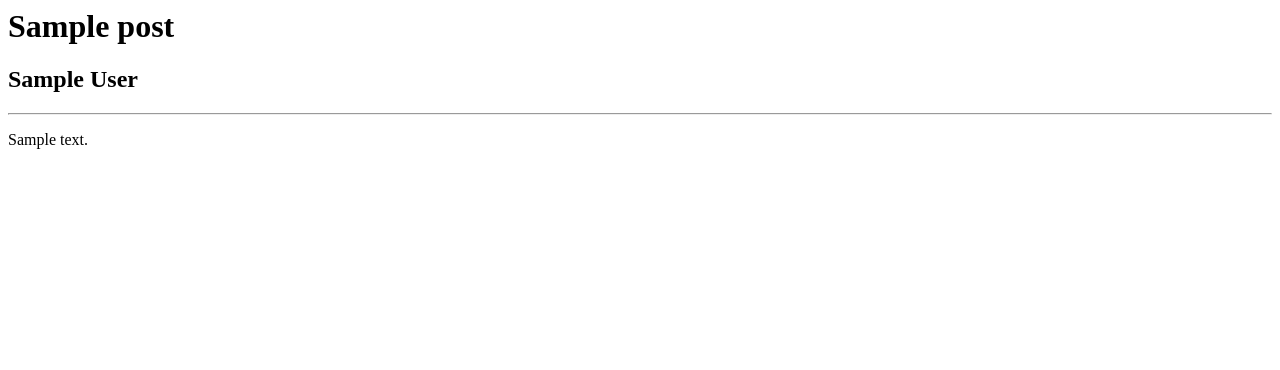
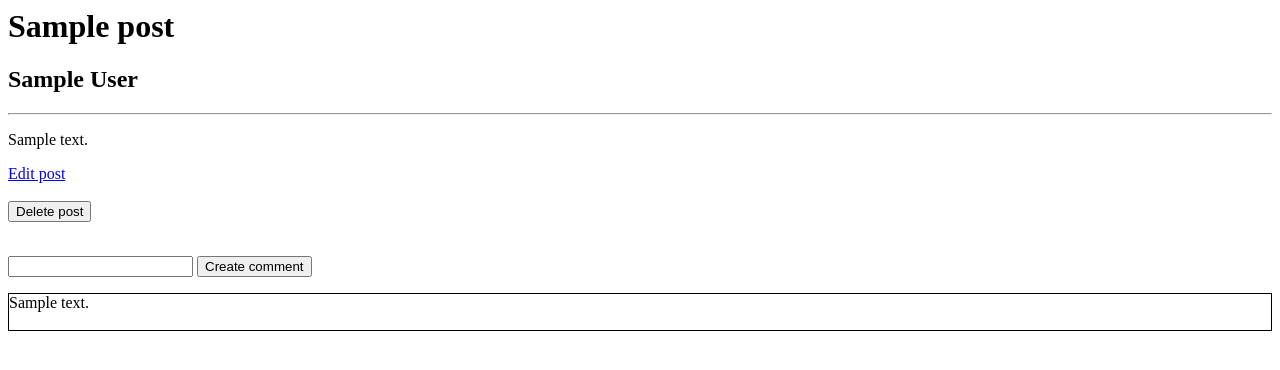
Before and after one commit to d0ivanov/python-course, a Flask app: template flask1/templates/post.html in a window 1280 px wide. Shown: the top 370 px of the page. Run offline with Flask 2, Linux system fonts and the light colour scheme; the template is opened without the code that fills it: most values are stand-ins (such as "Sample title", 1, 10 or a date in 2020).

Commit message:
Add code from Flask exercise part 3 (2019-11-22)

```diff
--- a/flask1/main.py
+++ b/flask1/main.py
@@ -1,6 +1,7 @@
 from flask import Flask
 from flask import render_template, request, redirect, url_for
 from post import Post
+from comment import Comment
 
 app = Flask(__name__)
 
@@ -19,11 +20,18 @@ def show_post(id):
 
     return render_template('post.html', post=post)
 
-@app.route('/posts/<int:id>/edit')
+@app.route('/posts/<int:id>/edit', methods=['GET', 'POST'])
 def edit_post(id):
     post = Post.find(id)
+    if request.method == 'GET':
 
-    return render_template('post.html', post=post)
+        return render_template('edit_post.html', post=post)
+    elif request.method == 'POST':
+        post.name = request.form['name']
+        post.author = request.form['author']
+        post.content = request.form['content']
+        post.save()
+        return redirect(url_for('show_post', id=post.id))
 
 @app.route('/posts/new', methods=['GET', 'POST'])
 def new_post():
@@ -34,3 +42,19 @@ def new_post():
         Post(*values).create()
 
         return redirect(url_for('list_posts'))
+
+@app.route('/posts/<int:id>/delete', methods=['POST'])
+def delete_post(id):
+    post = Post.find(id)
+    post.delete()
+
+    return redirect(url_for('list_posts'))
+
+@app.route('/comments/new', methods=['POST'])
+def new_comment():
+    if request.method == 'POST':
+        post = Post.find(request.form['post_id'])
+        values = (None, post, request.form['message'])
+        Comment(*values).create()
+
+        return redirect(url_for('show_post', id=post.id))
--- a/flask1/templates/post.html
+++ b/flask1/templates/post.html
@@ -7,3 +7,22 @@
 <p>
 {{ post.content }}
 </p>
+
+<a href="/posts/{{ post.id }}/edit">Edit post</a><br/><br/>
+<form action="/posts/{{ post.id }}/delete" method="post">
+  <button type="submit">Delete post</button>
+</form>
+<br/>
+
+<form action="/comments/new" method="post">
+  <input type="text" name="message">
+  <input type="hidden" name="post_id" value="{{ post.id }}">
+  <button type="submit">Create comment</button>
+</form>
+<div id="comments" style="border: 1px solid black">
+{% for comment in post.comments() %}
+  {{ comment.message }}
+  <br/>
+  <br/>
+{% endfor %}
+</div>
```
Also changed, not shown: flask1/database.py (+9 -0 lines), flask1/post.py (+14 -0 lines).
